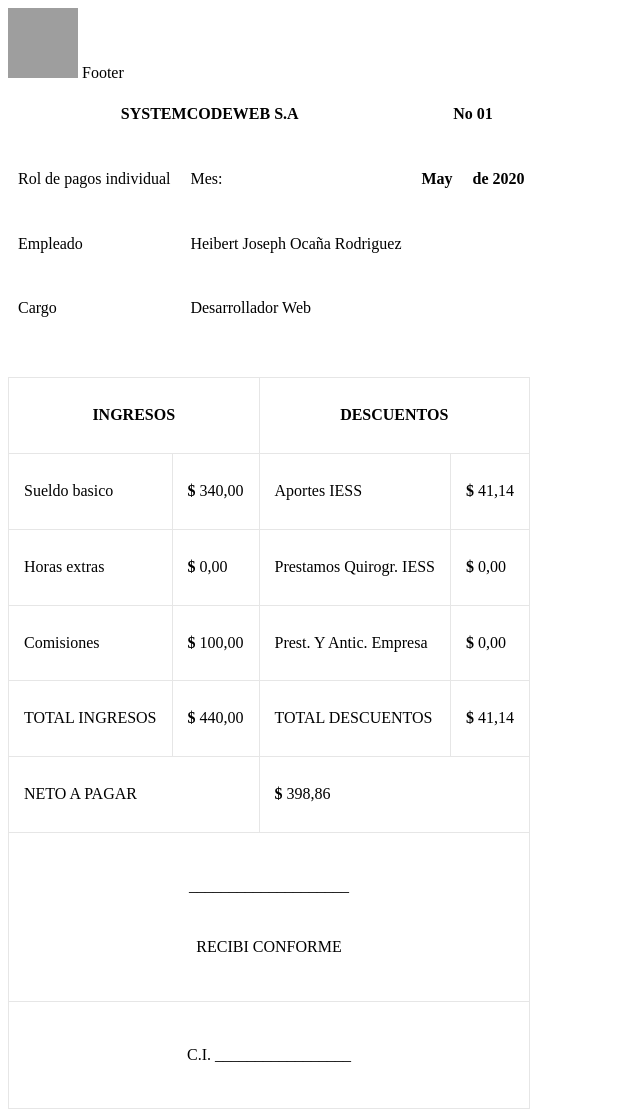
After one commit to HeibertOca97/mini-payment-system-PHP, a PHP site: page /proyectoTitulacion/view/reporteView.php in a window 1280 px wide. The commit adds this page. Shown: the whole page, without its empty margins (0-640 px from the left). Run offline with PHP 8.4, Linux system fonts and the light colour scheme; grey boxes are pictures that could not be loaded.

Commit message:
Solucionado el tema de los reportes falta diseñas la hoja, ahora si se puede seguir diseñando las demas vistas

```diff
--- a/view/indexView.php
+++ b/view/indexView.php
@@ -38,6 +38,7 @@
    if(isset($vistaArchivo)){
     require_once "view/".$vistaArchivo."View.php";
     echo '<a href="index.php?controller=Sesiones&action=Logout">Salir del sitio</a>';
+    echo '<a href="index.php?controller=Vistas&action=Reportes">Ver Reporte</a>';
    }
   ?>
    <footer>
--- a/view/inicioView.php
+++ b/view/inicioView.php
@@ -6,17 +6,17 @@
  <div class="contenedor_datos">
   <!--OBJETO 1-->
   <div>
-   <h3>Usuarios</h3>
+   <h3 class="icon-user">Usuarios</h3>
    <p>0</p>
   </div>
   <!--OBJETO 1-->
   <div>
-   <h3>Empleados</h3>
+   <h3 class="icon-address-card"> Empleados</h3>
    <p>0</p>
   </div>
   <!--OBJETO 1-->
   <div>
-   <h3>Cargos</h3>
+   <h3 class="icon-list-alt"> Cargos</h3>
    <p>0</p>
   </div>
  </div>
--- a/view/pagos.html
+++ b/view/pagos.html
@@ -1,4 +1,4 @@
 <script>
-  localStorage.setItem( "vista", "pagos" );
+ localStorage.setItem( "vista", "pagos" );
 </script>
 <h1>Pagos</h1>
--- /dev/null
+++ b/view/reporteView.php
@@ -0,0 +1,110 @@
+<!DOCTYPE html>
+<html lang="en">
+ <head>
+  <meta charset="UTF-8">
+  <meta name="viewport" content="width=device-width, initial-scale=1.0">
+  <title>Reportes php</title>
+  <!--<link rel="stylesheet" href="src/css/reportes.css">-->
+  <style>
+   .tb_head, .tb_body {
+    display: block;
+    margin: auto;
+    line-height: 2.8em;
+    width: 100%;
+    font-size:12pt;
+    border-collapse: collapse;
+   }
+   /*************ESTILOS TABLA ENCABEZADO**************/
+   .tb_head tr td,.tb_head tr th{
+    padding:10px;
+    box-sizing:border-box;
+   }
+   .tb_body tr td,.tb_body tr th{
+    padding:15px;
+    box-sizing:border-box;
+    border:1px solid #e6e6e6;
+   }
+   .tb_body tr td p {
+    text-align:center;
+   }
+
+</style>
+</head>
+<body>
+ <!--HEADER-->
+<page_header>
+ <img src="https://www.muylinux.com/wp-content/uploads/2010/05/opensource-logo.png" width="70" height="70">
+</page_header>
+<page_footer>Footer</page_footer>
+<!-- <page></page>  -->
+<table class="tb_head">
+  <tr>
+   <th colspan="2">SYSTEMCODEWEB S.A</th>
+   <th colspan="2">No 01</th>
+  </tr>
+  <tr>
+   <td>Rol de pagos individual</td>
+   <td>Mes:</td>
+   <th>May </th>
+   <th> de 2020</th>
+  </tr>
+  <tr>
+   <td>Empleado</td>
+   <td>Heibert Joseph Ocaña Rodriguez</td>
+  </tr>
+  <tr>
+   <td>Cargo</td>
+   <td>Desarrollador Web</td>
+  </tr>
+ </table>
+ <br>
+ <br>
+ <table class="tb_body">
+  <tr>
+   <th colspan="2">INGRESOS</th>
+   <th colspan="2">DESCUENTOS</th>
+  </tr>
+  <tr>
+   <td>Sueldo basico</td>
+   <td><strong>$</strong> <span>340,00</span></td>
+   <td>Aportes IESS</td>
+   <td><strong>$</strong> <span>41,14</span></td>
+  </tr>
+  <tr>
+   <td>Horas extras</td>
+   <td><strong>$</strong> <span>0,00</span></td>
+   <td>Prestamos Quirogr. IESS</td>
+   <td><strong>$</strong> <span>0,00</span></td>
+  </tr>
+  <tr>
+   <td>Comisiones</td>
+   <td><strong>$</strong> <span>100,00</span></td>
+   <td>Prest. Y Antic. Empresa</td>
+   <td><strong>$</strong> <span>0,00</span></td>
+  </tr>
+  <tr>
+   <td>TOTAL INGRESOS</td>
+   <td><strong>$</strong> <span>440,00</span></td>
+   <td>TOTAL DESCUENTOS</td>
+   <td><strong>$</strong> <span>41,14</span></td>
+  </tr>
+   <tr>
+    <td colspan="2">NETO A PAGAR</td>
+    <td colspan="2"><strong>$</strong> <span>398,86</span></td>
+   </tr>
+   <tr>
+    <td colspan="4">
+     <p>____________________</p>
+     <p>RECIBI CONFORME</p>
+    </td>
+   </tr>
+   <tr>
+    <td colspan="4">
+     <p>C.I. _________________</p>
+    </td>
+   </tr>
+  </table>
+<!-- <div class="principalContenedor">
+ </div> -->
+</body>
+</html>
--- a/view/resportes.php
+++ /dev/null
@@ -1,5 +0,0 @@
-<?php
-  if(isset($_GET['id'])){
-    echo "Identificador del dato de la tabla ".$_GET['id'];
-  }
-?>
```
Also changed, not shown: controller/VistasController.php (added, +29 -0 lines), model/Reporte.php (added, +20 -0 lines), src/css/reportes.css (added, +66 -0 lines), view/verView.php (added, +20 -0 lines), index.php (line endings or trailing spaces).
